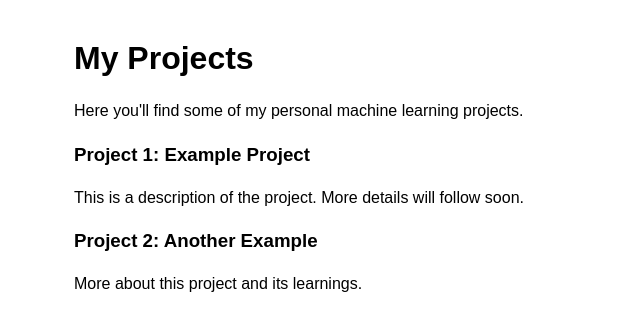
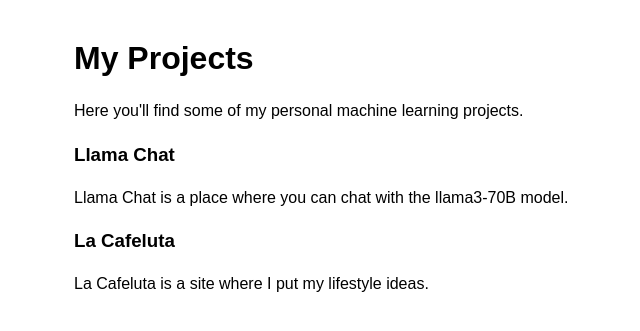
Before and after one commit to florinhegedus/my-portofolio, a Flask app: page /projects in a window 1280 px wide. Shown: the part 59-390 px from the top of the page, without its empty margins (116-756 px from the left). Run offline with Flask 3, Linux system fonts and the light colour scheme.

Commit message:
update projects.html

```diff
--- a/templates/projects.html
+++ b/templates/projects.html
@@ -6,9 +6,9 @@
 <h1>My Projects</h1>
 <p>Here you'll find some of my personal machine learning projects.</p>
 
-<h3>Project 1: Example Project</h3>
-<p>This is a description of the project. More details will follow soon.</p>
+<h3>Llama Chat</h3>
+<p>Llama Chat is a place where you can chat with the llama3-70B model.</p>
 
-<h3>Project 2: Another Example</h3>
-<p>More about this project and its learnings.</p>
+<h3>La Cafeluta</h3>
+<p>La Cafeluta is a site where I put my lifestyle ideas.</p>
 {% endblock %}
```
